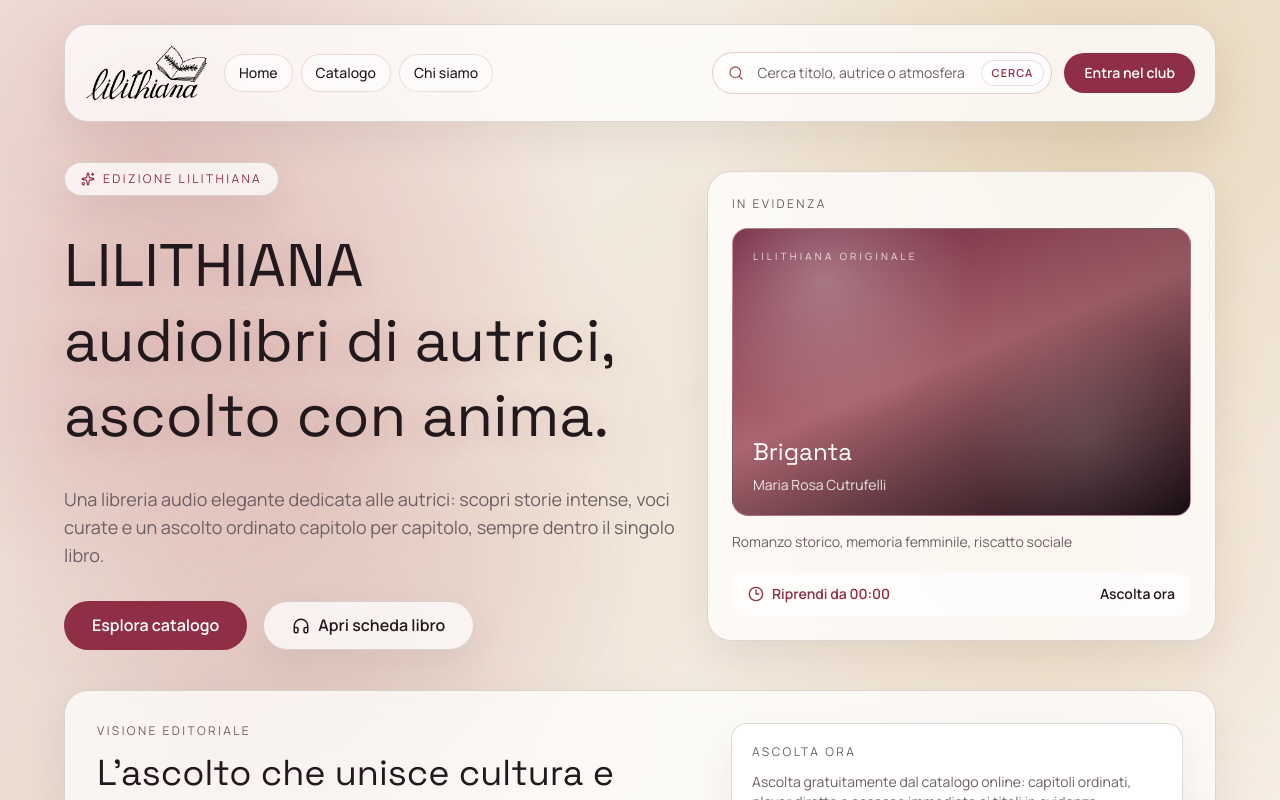
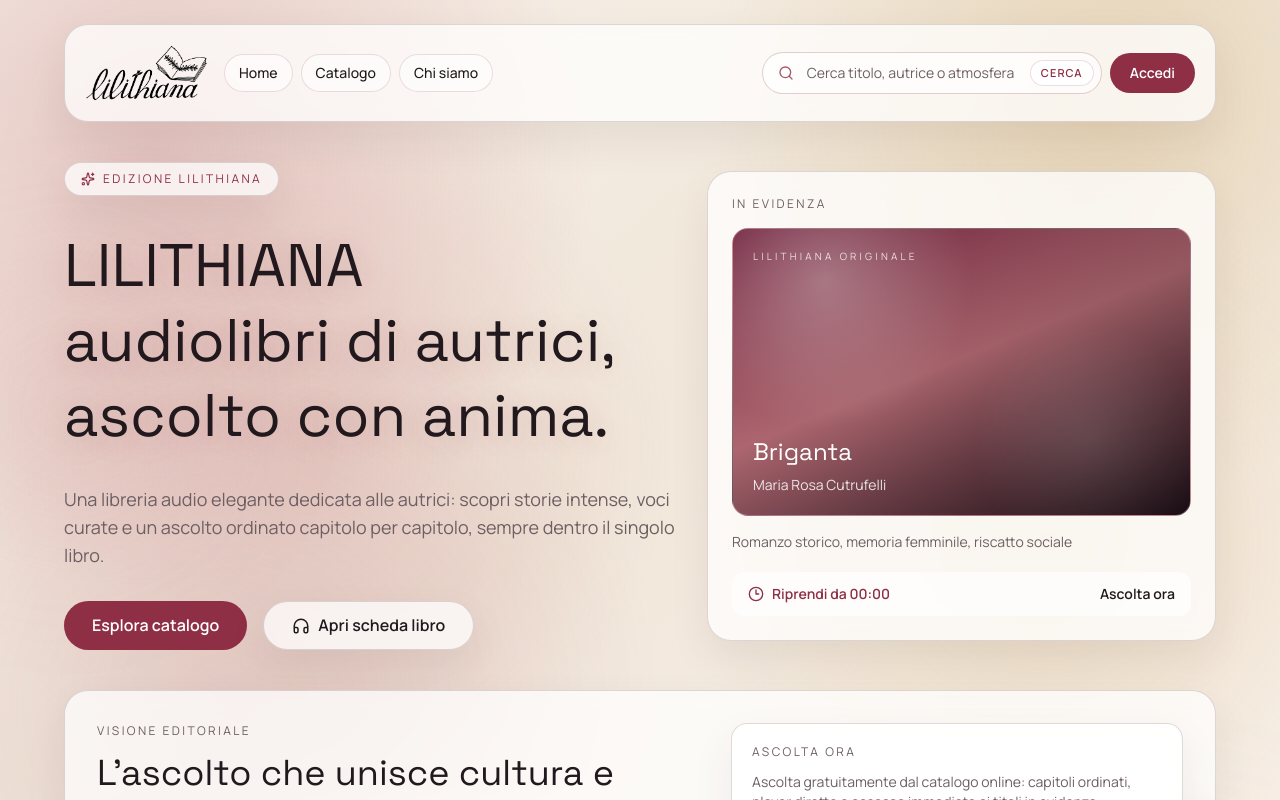
Before and after one commit to lilithianalibri/Lilithiana, a Next.js app: page / in a window 1280 px wide. Shown: the top 800 px of the page. Built offline with nearby package versions, Linux system fonts and the light colour scheme; no server answers.

Commit message:
fix: restore access button near search and keep login entry visible

```diff
--- a/app/components/main-nav.tsx
+++ b/app/components/main-nav.tsx
@@ -42,7 +42,8 @@ export function MainNav({ searchQuery = "" }: MainNavProps) {
           ))}
         </nav>
 
-        <form action="/library" method="get" className="relative lg:ml-auto lg:w-[300px] xl:w-[340px]">
+        <div className="flex flex-col gap-2 sm:flex-row sm:items-center lg:ml-auto">
+          <form action="/library" method="get" className="relative sm:w-[300px] xl:w-[340px]">
             <Search
               size={16}
               className="pointer-events-none absolute left-4 top-1/2 -translate-y-1/2 text-accent/80"
@@ -65,6 +66,7 @@ export function MainNav({ searchQuery = "" }: MainNavProps) {
 
           <NavAuthActions />
         </div>
+      </div>
     </header>
   );
 }
--- a/app/components/nav-auth-actions.tsx
+++ b/app/components/nav-auth-actions.tsx
@@ -47,17 +47,13 @@ export function NavAuthActions() {
     router.refresh();
   }
 
-  if (!supabase) {
-    return null;
-  }
-
-  if (!userId) {
+  if (!supabase || !userId) {
     return (
       <Link
         href="/accedi"
         className="whitespace-nowrap rounded-full bg-accent px-5 py-2.5 text-sm font-semibold text-white transition hover:brightness-110"
       >
-        Entra nel club
+        Accedi
       </Link>
     );
   }
```
Lines whose indentation alone changed are shown as unchanged.
